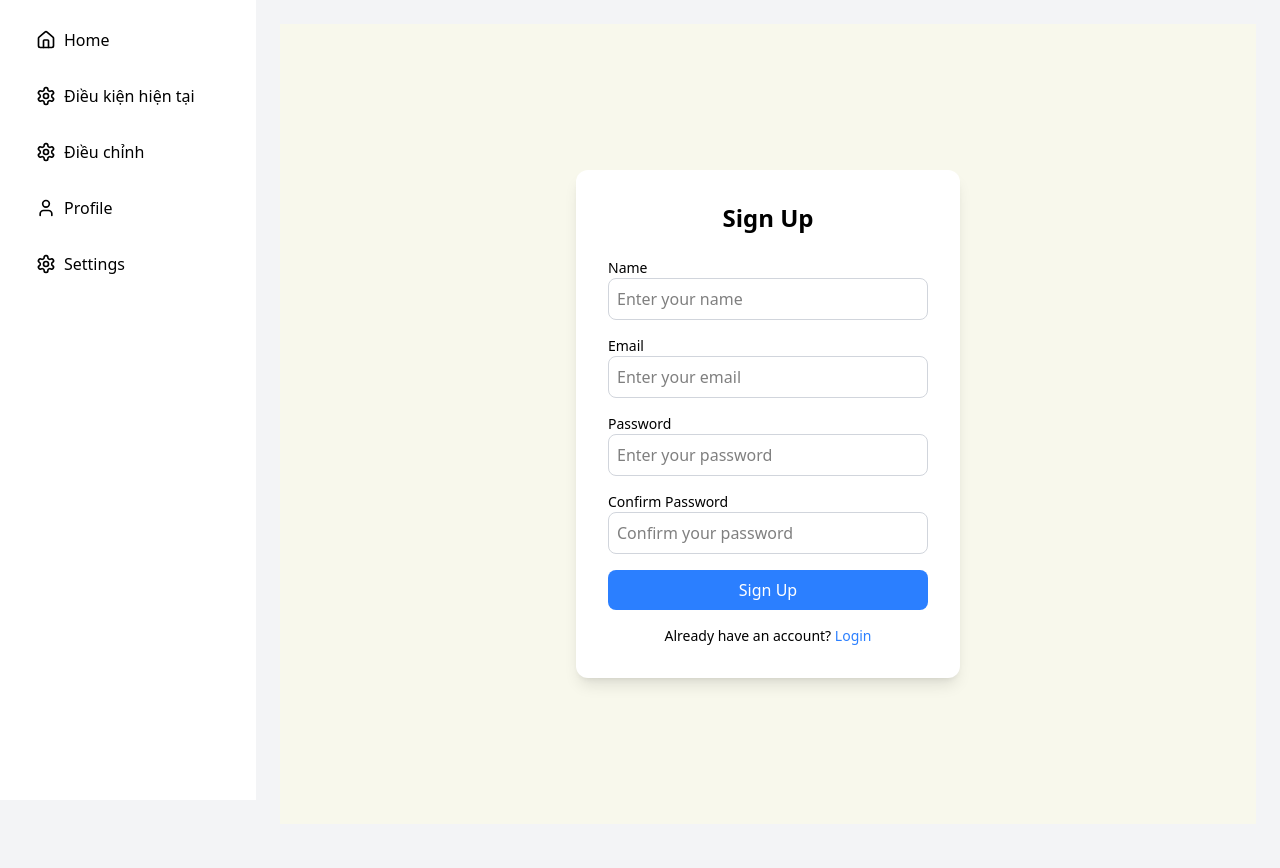
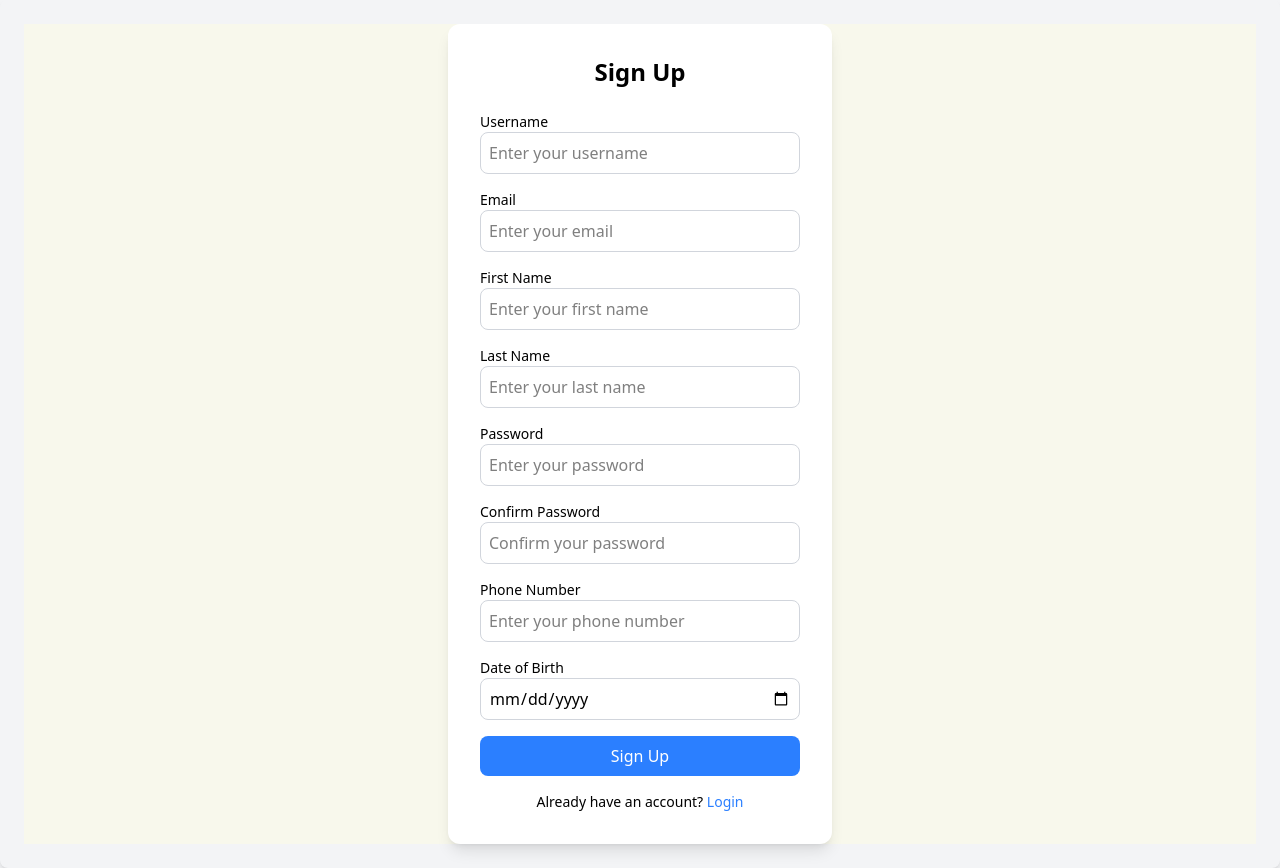
Before and after one commit to MeIsAkhoa/Ecology_DADN, a React app: page /register in a window 1280 px wide. Built offline with nearby package versions, Linux system fonts and the light colour scheme; the HTML template or start-up script is replaced by a standard one.

Commit message:
Nối API Authen

```diff
--- a/src/App.tsx
+++ b/src/App.tsx
@@ -1,33 +1,36 @@
 import { BrowserRouter as Router, Routes, Route } from "react-router-dom";
-import Sidebar from "./components/navigation";
+import { GoogleOAuthProvider } from "@react-oauth/google";
+import MainLayout from "./layouts/MainLayout";
+import AuthLayout from "./layouts/AuthLayout";
 import Home from "./pages/home";
 import Profile from "./pages/profile";
 import Settings from "./pages/setting";
-import Login from "./pages/login";
-import "./App.css";
 import Config from "./pages/config";
 import CurrentData from "./pages/data_page";
-import { GoogleOAuthProvider } from "@react-oauth/google";
+import Login from "./pages/login";
 import Register from "./pages/register";
+import "./App.css";
 
 const App = () => {
   return (
-    <GoogleOAuthProvider  clientId="918105208926-vc3sjjcr244asgnu6fvfbqirmjk2fum1.apps.googleusercontent.com">
+    <GoogleOAuthProvider clientId="918105208926-vc3sjjcr244asgnu6fvfbqirmjk2fum1.apps.googleusercontent.com">
       <Router>
-        <div className="flex">
-          <Sidebar />
-          <div className="flex-1 p-6">
         <Routes>
+          {/* Routes dùng layout chính */}
+          <Route element={<MainLayout />}>
             <Route path="/" element={<Home />} />
             <Route path="/profile" element={<Profile />} />
             <Route path="/settings" element={<Settings />} />
-              <Route path="/login" element={<Login />} />
             <Route path="/config" element={<Config />} />
             <Route path="/currentData" element={<CurrentData />} />
+          </Route>
+
+          {/* Routes dùng layout cho Auth */}
+          <Route element={<AuthLayout />}>
+            <Route path="/login" element={<Login />} />
             <Route path="/register" element={<Register />} />
+          </Route>
         </Routes>
-          </div>
-        </div>
       </Router>
     </GoogleOAuthProvider>
   );
--- /dev/null
+++ b/src/components/logout-button.tsx
@@ -0,0 +1,26 @@
+import { Link, useNavigate } from "react-router-dom";
+import { nav_Button } from "./nav-button";
+import { Home, User, Settings, Hourglass, MonitorCog } from "lucide-react";
+
+const LogoutButton = () => {
+    const navigate = useNavigate();
+
+    const handleLogout = () => {
+      localStorage.removeItem("token"); // Xóa token
+      navigate("/login"); // Chuyển hướng về trang đăng nhập
+    };
+
+    return (
+      <button
+        onClick={handleLogout}
+        className={nav_Button({
+          variant: location.pathname === "/logout" ? "chosen" : "unchosen",
+        })}
+      >
+        <User className="w-5 h-5" />
+        <span>Đăng xuất</span>
+      </button>
+    );
+  };
+
+  export default LogoutButton;
--- a/src/components/navigation.tsx
+++ b/src/components/navigation.tsx
@@ -1,6 +1,7 @@
 import { Link, useLocation } from "react-router-dom";
-import { Home, User, Settings } from "lucide-react";
+import { Home, User, Settings, Hourglass, MonitorCog } from "lucide-react";
 import { nav_Button } from "./nav-button";
+import LogoutButton from "./logout-button";
 
 const Sidebar = () => {
   const location = useLocation(); // Lấy đường dẫn hiện tại
@@ -16,7 +17,7 @@ const Sidebar = () => {
           })}
         >
           <Home className="w-5 h-5" />
-          <span>Home</span>
+          <span>Trang chủ</span>
         </Link>
 
         <Link
@@ -25,7 +26,7 @@ const Sidebar = () => {
             variant: location.pathname === "/currentData" ? "chosen" : "unchosen",
           })}
         >
-          <Settings className="w-5 h-5" />
+          <Hourglass className="w-5 h-5" />
           <span>Điều kiện hiện tại</span>
         </Link>
 
@@ -35,8 +36,18 @@ const Sidebar = () => {
             variant: location.pathname === "/config" ? "chosen" : "unchosen",
           })}
         >
+          <MonitorCog className="w-5 h-5" />
+          <span>Điều chỉnh</span>
+        </Link>
+
+        <Link
+          to="/settings"
+          className={nav_Button({
+            variant: location.pathname === "/settings" ? "chosen" : "unchosen",
+          })}
+        >
           <Settings className="w-5 h-5" />
-          <span>Điều chỉnh</span>
+          <span>Cài đặt</span>
         </Link>
 
         <Link
@@ -46,18 +57,10 @@ const Sidebar = () => {
           })}
         >
           <User className="w-5 h-5" />
-          <span>Profile</span>
+          <span>Thông tin</span>
         </Link>
 
-        <Link
-          to="/settings"
-          className={nav_Button({
-            variant: location.pathname === "/settings" ? "chosen" : "unchosen",
-          })}
-        >
-          <Settings className="w-5 h-5" />
-          <span>Settings</span>
-        </Link>
+        <LogoutButton />
       </nav>
     </div>
   );
--- /dev/null
+++ b/src/layouts/AuthLayout.tsx
@@ -0,0 +1,13 @@
+import { Outlet } from "react-router-dom";
+
+const AuthLayout = () => {
+  return (
+    <div className="flex justify-center items-center  ">
+      <div className="w-full  p-6 rounded-lg shadow-md">
+        <Outlet />
+      </div>
+    </div>
+  );
+};
+
+export default AuthLayout;
--- /dev/null
+++ b/src/layouts/MainLayout.tsx
@@ -0,0 +1,15 @@
+import { Outlet } from "react-router-dom";
+import Sidebar from "../components/navigation";
+
+const MainLayout = () => {
+  return (
+    <div className="flex h-screen">
+      <Sidebar />
+      <div className="flex-1 p-6">
+        <Outlet />
+      </div>
+    </div>
+  );
+};
+
+export default MainLayout;
--- a/src/pages/login.tsx
+++ b/src/pages/login.tsx
@@ -1,11 +1,12 @@
 import { useForm } from "react-hook-form";
 import { z } from "zod";
 import { zodResolver } from "@hookform/resolvers/zod";
-import { GoogleLogin } from "@react-oauth/google";
+import { useState } from "react";
+import axios from "axios";
 import LoginWithGoogle from "../components/google-login-button";
 
 const loginSchema = z.object({
-  email: z.string().email("Invalid email format"),
+  username: z.string().min(6, "Username must be at least 6 characters"),
   password: z.string().min(6, "Password must be at least 6 characters"),
 });
 
@@ -20,28 +21,39 @@ const Login = () => {
     resolver: zodResolver(loginSchema),
   });
 
-  const onSubmit = (data: LoginFormInputs) => {
-    console.log("Login Data:", data);
+  const [errorMessage, setErrorMessage] = useState<string | null>(null);
+
+  const onSubmit = async (data: LoginFormInputs) => {
+    try {
+      const response = await axios.post("http://localhost:8080/login/token", data);
+
+      if (response.data.code === 200) {
+        localStorage.setItem("token", response.data.result.token);
+        window.location.href = "/";
+      }
+    } catch (error: any) {
+      setErrorMessage(error.response?.data?.message || "Đăng nhập thất bại!");
+    }
   };
 
   return (
-    <div className=" flex min-h-screen items-center justify-center bg-[#F8F8EC]">
-      <div className="w-full bg-white max-w-md  p-8 rounded-2xl shadow-lg">
-        <h2 className="text-2xl font-bold text-center text-gray-800 mb-6">
-          Login
-        </h2>
+    <div className="flex min-h-screen items-center justify-center bg-[#F8F8EC]">
+      <div className="w-full bg-white max-w-md p-8 rounded-2xl shadow-lg">
+        <h2 className="text-2xl font-bold text-center text-gray-800 mb-6">Login</h2>
+
+        {errorMessage && <p className="text-red-500 text-center">{errorMessage}</p>}
 
         <form onSubmit={handleSubmit(onSubmit)} className="space-y-4">
           <div>
-            <label className="block text-gray-700 font-medium">Email</label>
+            <label className="block text-gray-700 font-medium">Username</label>
             <input
-              type="email"
-              {...register("email")}
-              placeholder="Enter your email"
+              type="text"
+              {...register("username")}
+              placeholder="Enter your username"
               className="w-full px-4 py-2 border rounded-lg focus:outline-none focus:ring-2 focus:ring-blue-400"
             />
-            {errors.email && (
-              <p className="text-red-500 text-sm">{errors.email.message}</p>
+            {errors.username && (
+              <p className="text-red-500 text-sm">{errors.username.message}</p>
             )}
           </div>
 
@@ -64,12 +76,8 @@ const Login = () => {
           >
             Login
           </button>
-
-          <LoginWithGoogle/>
+          <LoginWithGoogle />
         </form>
-
-
-
         <p className="mt-4 text-center text-gray-600">
           Don't have an account?{" "}
           <a href="/register" className="text-blue-500 hover:underline">
--- a/src/pages/register.tsx
+++ b/src/pages/register.tsx
@@ -1,20 +1,85 @@
-import { Link } from "react-router-dom";
-import { FcGoogle } from "react-icons/fc";
+import { useState } from "react";
+import { Link, useNavigate } from "react-router-dom";
+import axios from "axios";
 
 const Register = () => {
+  const navigate = useNavigate();
+
+  // State lưu trữ thông tin form
+  const [formData, setFormData] = useState({
+    username: "",
+    password: "",
+    confirmPassword: "",
+    email: "",
+    firstname: "",
+    lastname: "",
+    gender: "nam",
+    phonenum: "",
+    dob: ""
+  });
+
+  const [error, setError] = useState<string | null>(null);
+  const [loading, setLoading] = useState(false); // Trạng thái loading
+
+  // Xử lý thay đổi input
+  const handleChange = (e: React.ChangeEvent<HTMLInputElement>) => {
+    setFormData({ ...formData, [e.target.name]: e.target.value });
+  };
+
+  // Xử lý khi nhấn nút "Sign Up"
+  const handleSubmit = async (e: React.FormEvent) => {
+    e.preventDefault();
+
+    // Kiểm tra password và confirmPassword có khớp không
+    if (formData.password !== formData.confirmPassword) {
+      setError("Passwords do not match!");
+      return;
+    }
+
+    setLoading(true); // Bật trạng thái loading
+
+    try {
+      const response = await axios.post("http://localhost:8080/user/create", {
+        username: formData.username,
+        password: formData.password,
+        email: formData.email,
+        firstname: formData.firstname,
+        lastname: formData.lastname,
+        gender: formData.gender,
+        phonenum: formData.phonenum,
+        dob: formData.dob,
+      });
+
+      if (response.status === 200) {
+        alert("Registration successful!");
+        console.log("") // Điều hướng về trang đăng nhập
+      }
+    } catch (error: any) {
+      setError(error.response?.data?.message || "Registration failed!");
+    } finally {
+      setLoading(false); // Tắt trạng thái loading
+    }
+  };
+
   return (
     <div className="flex justify-center items-center min-h-screen bg-[#F8F8EC]">
       <div className="bg-white p-8 rounded-xl shadow-lg w-96">
         <h2 className="text-2xl font-semibold text-center mb-6">Sign Up</h2>
 
+        {/* Hiển thị lỗi nếu có */}
+        {error && <p className="text-red-500 text-center">{error}</p>}
+
         {/* Form */}
-        <form className="space-y-4">
+        <form className="space-y-4" onSubmit={handleSubmit}>
           <div>
-            <label className="block text-sm font-medium">Name</label>
+            <label className="block text-sm font-medium">Username</label>
             <input
               type="text"
-              placeholder="Enter your name"
+              name="username"
+              placeholder="Enter your username"
               className="w-full p-2 border border-gray-300 rounded-lg"
+              onChange={handleChange}
+              required
             />
           </div>
 
@@ -22,8 +87,35 @@ const Register = () => {
             <label className="block text-sm font-medium">Email</label>
             <input
               type="email"
+              name="email"
               placeholder="Enter your email"
               className="w-full p-2 border border-gray-300 rounded-lg"
+              onChange={handleChange}
+              required
+            />
+          </div>
+
+          <div>
+            <label className="block text-sm font-medium">First Name</label>
+            <input
+              type="text"
+              name="firstname"
+              placeholder="Enter your first name"
+              className="w-full p-2 border border-gray-300 rounded-lg"
+              onChange={handleChange}
+              required
+            />
+          </div>
+
+          <div>
+            <label className="block text-sm font-medium">Last Name</label>
+            <input
+              type="text"
+              name="lastname"
+              placeholder="Enter your last name"
+              className="w-full p-2 border border-gray-300 rounded-lg"
+              onChange={handleChange}
+              required
             />
           </div>
 
@@ -31,8 +123,11 @@ const Register = () => {
             <label className="block text-sm font-medium">Password</label>
             <input
               type="password"
+              name="password"
               placeholder="Enter your password"
               className="w-full p-2 border border-gray-300 rounded-lg"
+              onChange={handleChange}
+              required
             />
           </div>
 
@@ -40,19 +135,45 @@ const Register = () => {
             <label className="block text-sm font-medium">Confirm Password</label>
             <input
               type="password"
+              name="confirmPassword"
               placeholder="Confirm your password"
               className="w-full p-2 border border-gray-300 rounded-lg"
+              onChange={handleChange}
+              required
+            />
+          </div>
+
+          <div>
+            <label className="block text-sm font-medium">Phone Number</label>
+            <input
+              type="text"
+              name="phonenum"
+              placeholder="Enter your phone number"
+              className="w-full p-2 border border-gray-300 rounded-lg"
+              onChange={handleChange}
+            />
+          </div>
+
+          <div>
+            <label className="block text-sm font-medium">Date of Birth</label>
+            <input
+              type="date"
+              name="dob"
+              className="w-full p-2 border border-gray-300 rounded-lg"
+              onChange={handleChange}
             />
           </div>
 
           <button
             type="submit"
-            className="w-full bg-blue-500 text-white py-2 rounded-lg hover:bg-blue-600 transition"
+            className={`w-full text-white py-2 rounded-lg transition ${
+              loading ? "bg-gray-400" : "bg-blue-500 hover:bg-blue-600"
+            }`}
+            disabled={loading}
           >
-            Sign Up
+            {loading ? "Registering..." : "Sign Up"}
           </button>
         </form>
-
 
         {/* Điều hướng sang Login */}
         <p className="text-sm text-center mt-4">
```
Also changed, not shown: src/routes/router.tsx (added, +34 -0 lines), src/api/authApi.ts (deleted), src/api/axiosClient.ts (deleted), src/api/baseAPI.ts (deleted), 2 other files (tests, documents, lock files or other folders). Lines whose indentation alone changed are shown as unchanged.
